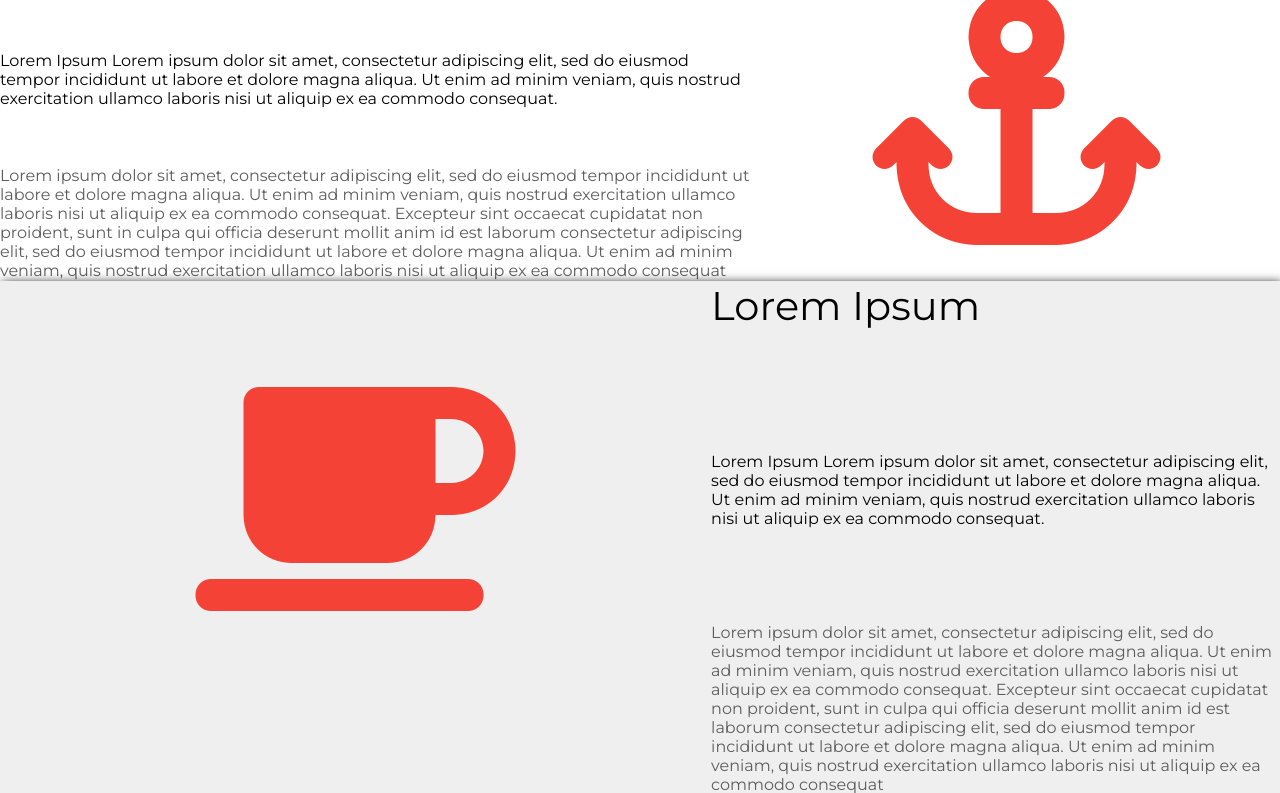
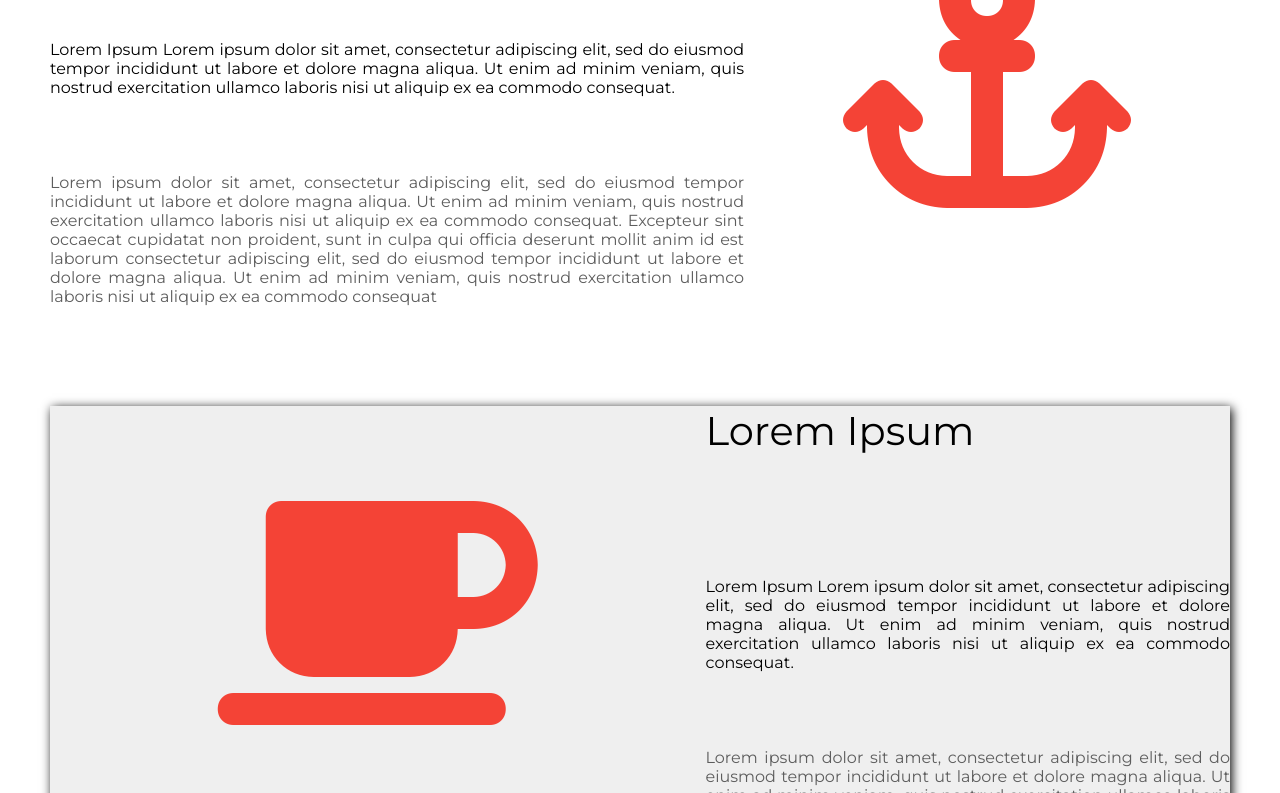
Before and after one commit to jaydwivedi12/regex, a plain HTML site: page frontend/w3gridlayout4.html in a window 1280 px wide. Shown: the part 461-1254 px from the top of the page. Drawn offline with Linux system fonts and the light colour scheme.

Commit message:
margin added

```diff
--- a/frontend/w3gridlayout4.html
+++ b/frontend/w3gridlayout4.html
@@ -114,13 +114,17 @@
             display: grid;
             grid-template-columns: 1fr 0.7fr;
             grid-template-rows: repeat(3,1fr);
-            text-align: center;
+
 
             grid-template-areas:
             "pr icon"
             "pr2 icon"
             "pr3 icon"
             ;
+
+            margin:50px;
+
+
         }
 
         .p1,.p2,.p3
@@ -134,11 +138,14 @@
         }
         .p2{
             grid-area: pr2;
+            text-align: justify;
+
         }
         .p3
         {
             grid-area: pr3;
             color: #5d5d5d;
+            text-align: justify;
         }
 
         .pimg{
@@ -155,6 +162,7 @@
             grid-template-columns: 1fr 0.8fr;
             grid-template-rows: repeat(3,1fr);
             text-align: center;
+            margin:50px;
 
             grid-template-areas:
             "icon pr"
@@ -173,6 +181,7 @@
         .footer{
             text-align: center;
             padding-top: 80px;
+
         }
 
 
```
